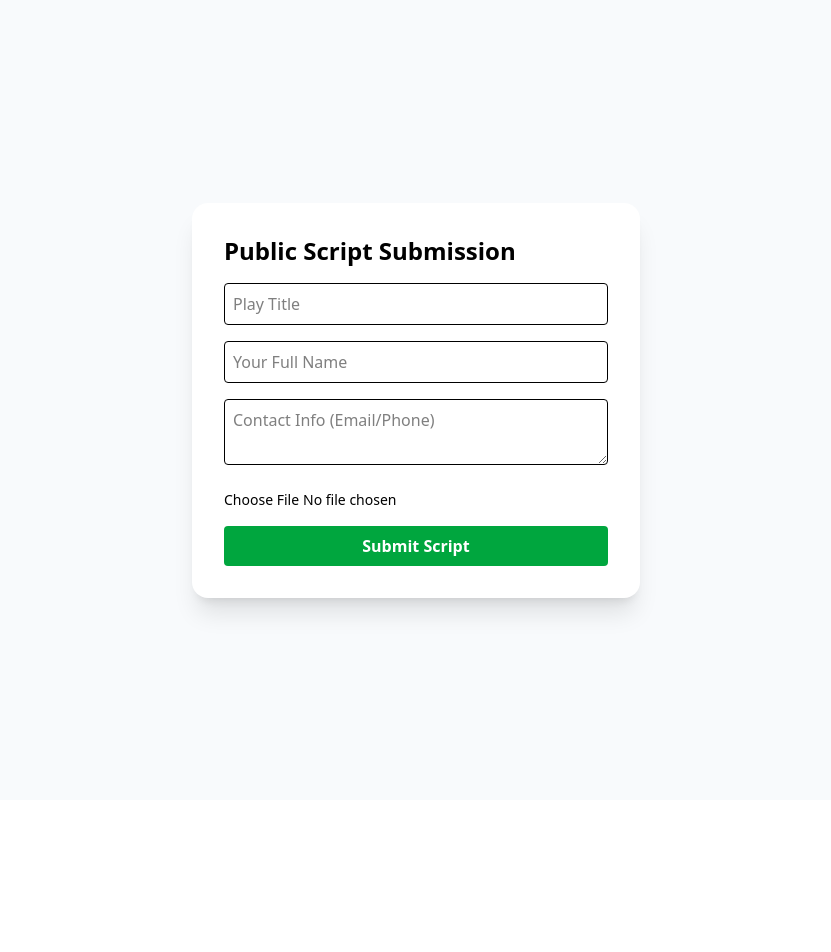
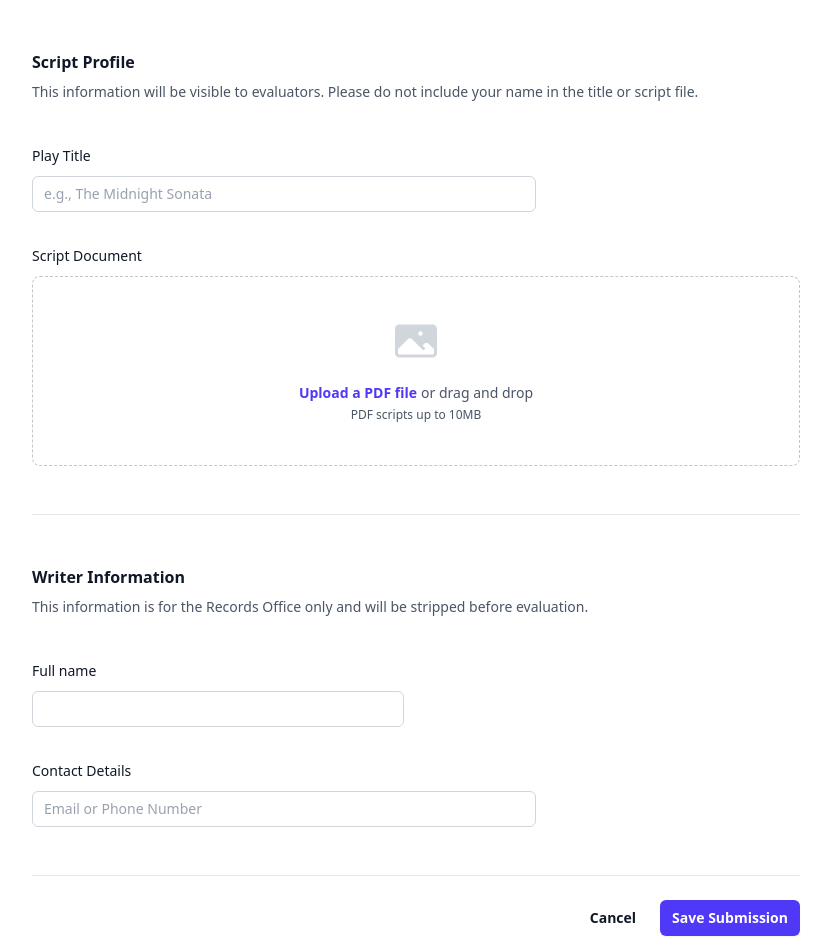
Before and after one commit to cipherWizard31/ScriptEval, a Next.js app: page /forms/upload in a window 1280 px wide. Shown: the top 952 px of the page, without its empty margins (224-1055 px from the left). Before the commit the page ends 800 px from the top, so only its background shows below. Built offline with nearby package versions, Linux system fonts and the light colour scheme.

Commit message:
refactor: update database schema and enhance records dashboard UI

```diff
--- a/app/forms/upload/page.tsx
+++ b/app/forms/upload/page.tsx
@@ -1,25 +1,148 @@
 // app/forms/upload/page.tsx
 'use client'
+
+import { useState } from 'react';
 import { uploadScript } from '@/app/actions/public-upload';
 import toast from 'react-hot-toast';
+import { useRouter } from 'next/navigation';
 
 export default function PublicUpload() {
+  const [loading, setLoading] = useState(false);
+  const router = useRouter();
+
   async function handleAction(formData: FormData) {
-    const res = await uploadScript(formData);
-    if (res.success) toast.success("Script submitted to Records Office!");
-    else toast.error("Submission failed.");
+    setLoading(true);
+    const toastId = toast.loading('Uploading to secure vault...');
+
+    try {
+      const res = await uploadScript(formData);
+      if (res.success) {
+        toast.success("Submission successful.", { id: toastId });
+        setTimeout(() => router.push('/'), 2000);
+      } else {
+        toast.error(res.error || "Submission failed.", { id: toastId });
+        setLoading(false);
+      }
+    } catch (err) {
+      toast.error("A system error occurred.", { id: toastId });
+      setLoading(false);
+    }
   }
 
   return (
-    <div className="min-h-screen bg-slate-50 flex items-center justify-center p-6">
-      <form action={handleAction} className="bg-white p-8 rounded-2xl shadow-xl max-w-md w-full space-y-4">
-        <h1 className="text-2xl font-bold">Public Script Submission</h1>
-        <input name="title" placeholder="Play Title" required className="w-full p-2 border rounded text-black" />
-        <input name="author" placeholder="Your Full Name" required className="w-full p-2 border rounded text-black" />
-        <textarea name="contact" placeholder="Contact Info (Email/Phone)" required className="w-full p-2 border rounded text-black" />
-        <input type="file" name="scriptFile" accept=".pdf" required className="w-full text-sm" />
-        <button type="submit" className="w-full bg-green-600 text-white py-2 rounded font-bold">Submit Script</button>
-      </form>
+    <div className="min-h-screen bg-white  py-12 px-6 lg:px-8">
+      <div className="max-w-3xl mx-auto">
+        <form action={handleAction}>
+          <div className="space-y-12">
+
+            {/* SECTION 1: SCRIPT DETAILS */}
+            <div className="border-b border-gray-900/10 pb-12">
+              <h2 className="text-base/7 font-semibold text-gray-900 ">Script Profile</h2>
+              <p className="mt-1 text-sm/6 text-gray-600 ">
+                This information will be visible to evaluators. Please do not include your name in the title or script file.
+              </p>
+
+              <div className="mt-10 grid grid-cols-1 gap-x-6 gap-y-8 sm:grid-cols-6">
+                <div className="sm:col-span-4">
+                  <label htmlFor="title" className="block text-sm/6 font-medium text-gray-900 ">
+                    Play Title
+                  </label>
+                  <div className="mt-2">
+                    <input
+                      id="title"
+                      name="title"
+                      type="text"
+                      required
+                      placeholder="e.g., The Midnight Sonata"
+                      className="block w-full rounded-md bg-white px-3 py-1.5 text-base text-gray-900 outline-1 -outline-offset-1 outline-gray-300 placeholder:text-gray-400 focus:outline-2 focus:-outline-offset-2 focus:outline-indigo-600 sm:text-sm/6 "
+                    />
+                  </div>
+                </div>
+
+                <div className="col-span-full">
+                  <label htmlFor="file-upload" className="block text-sm/6 font-medium text-gray-900 ">
+                    Script Document
+                  </label>
+                  <div className="mt-2 flex justify-center rounded-lg border border-dashed border-gray-900/25 px-6 py-10">
+                    <div className="text-center">
+                      <svg viewBox="0 0 24 24" fill="currentColor" aria-hidden="true" className="mx-auto size-12 text-gray-300">
+                        <path d="M1.5 6a2.25 2.25 0 0 1 2.25-2.25h16.5A2.25 2.25 0 0 1 22.5 6v12a2.25 2.25 0 0 1-2.25 2.25H3.75A2.25 2.25 0 0 1 1.5 18V6ZM3 16.06V18c0 .414.336.75.75.75h16.5A.75.75 0 0 0 21 18v-1.94l-2.69-2.689a1.5 1.5 0 0 0-2.12 0l-.88.879.97.97a.75.75 0 1 1-1.06 1.06l-5.16-5.159a1.5 1.5 0 0 0-2.12 0L3 16.061Zm10.125-7.81a1.125 1.125 0 1 1 2.25 0 1.125 1.125 0 0 1-2.25 0Z" clipRule="evenodd" fillRule="evenodd" />
+                      </svg>
+                      <div className="mt-4 flex text-sm/6 text-gray-600">
+                        <label htmlFor="scriptFile" className="relative cursor-pointer rounded-md bg-transparent font-semibold text-indigo-600 focus-within:outline-2 focus-within:outline-offset-2 focus-within:outline-indigo-600 hover:text-indigo-500">
+                          <span>Upload a PDF file</span>
+                          <input id="scriptFile" name="scriptFile" type="file" accept=".pdf" required className="sr-only" />
+                        </label>
+                        <p className="pl-1">or drag and drop</p>
+                      </div>
+                      <p className="text-xs/5 text-gray-600 ">PDF scripts up to 10MB</p>
+                    </div>
+                  </div>
+                </div>
+              </div>
+            </div>
+
+            {/* SECTION 2: BLIND REVIEW INFO */}
+            <div className="border-b border-gray-900/10 pb-12">
+              <h2 className="text-base/7 font-semibold text-gray-900 ">Writer Information</h2>
+              <p className="mt-1 text-sm/6 text-gray-600">
+                This information is for the Records Office only and will be stripped before evaluation.
+              </p>
+
+              <div className="mt-10 grid grid-cols-1 gap-x-6 gap-y-8 sm:grid-cols-6">
+                <div className="sm:col-span-3">
+                  <label htmlFor="author" className="block text-sm/6 font-medium text-gray-900 ">
+                    Full name
+                  </label>
+                  <div className="mt-2">
+                    <input
+                      id="author"
+                      type="text"
+                      name="author"
+                      autoComplete="name"
+                      required
+                      className="block w-full rounded-md bg-white px-3 py-1.5 text-base text-gray-900 outline-1 -outline-offset-1 outline-gray-300 placeholder:text-gray-400 focus:outline-2 focus:-outline-offset-2 focus:outline-indigo-600 sm:text-sm/6"
+                    />
+                  </div>
+                </div>
+
+                <div className="sm:col-span-4">
+                  <label htmlFor="contact" className="block text-sm/6 font-medium text-gray-900 ">
+                    Contact Details
+                  </label>
+                  <div className="mt-2">
+                    <input
+                      id="contact"
+                      type="text"
+                      name="contact"
+                      required
+                      placeholder="Email or Phone Number"
+                      className="block w-full rounded-md bg-white px-3 py-1.5 text-base text-gray-900 outline-1 -outline-offset-1 outline-gray-300 placeholder:text-gray-400 focus:outline-2 focus:-outline-offset-2 focus:outline-indigo-600 sm:text-sm/6"
+                    />
+                  </div>
+                </div>
+              </div>
+            </div>
+          </div>
+
+          <div className="mt-6 flex items-center justify-end gap-x-6">
+            <button
+              type="button"
+              onClick={() => router.push('/')}
+              className="text-sm/6 font-semibold text-gray-900"
+            >
+              Cancel
+            </button>
+            <button
+              type="submit"
+              disabled={loading}
+              className="rounded-md bg-indigo-600 px-3 py-2 text-sm font-semibold text-white shadow-xs hover:bg-indigo-500 focus-visible:outline-2 focus-visible:outline-offset-2 focus-visible:outline-indigo-600 "
+            >
+              {loading ? 'Submitting...' : 'Save Submission'}
+            </button>
+          </div>
+        </form>
+      </div>
     </div>
   );
 }
--- a/app/records/dashboard/page.tsx
+++ b/app/records/dashboard/page.tsx
@@ -1,41 +1,101 @@
 // app/records/dashboard/page.tsx
 import db from '@/lib/db';
-import { stripAndSend } from '@/app/actions/records-actions';
+import { revalidatePath } from 'next/cache';
 
 export default function RecordsDashboard() {
-  const scripts = db.prepare("SELECT * FROM scripts WHERE status = 'PENDING_RECORDS'").all() as any[];
+  // Fetch only scripts waiting for Records Office clearance
+  const scripts = db.prepare("SELECT * FROM scripts WHERE status = 'PENDING_RECORDS' ORDER BY createdAt DESC").all() as any[];
+
+  async function clearScript(formData: FormData) {
+    'use server'
+    const id = formData.get('id');
+    db.prepare("UPDATE scripts SET status = 'CLEARED' WHERE id = ?").run(id);
+    revalidatePath('/records/dashboard');
+  }
 
   return (
-    <main className="p-8">
-      <h1 className="text-2xl font-bold mb-6">Records Office: Intake Queue</h1>
-      <table className="w-full border text-black">
-        <thead className="bg-slate-100">
+    <div className="min-h-screen bg-white py-12 px-6 lg:px-8 font-sans">
+      <div className="max-w-6xl mx-auto">
+        {/* Header Section */}
+        <div className="sm:flex sm:items-center">
+          <div className="sm:flex-auto">
+            <h1 className="text-2xl font-semibold leading-6 text-gray-900">Records Office Vault</h1>
+            <p className="mt-2 text-sm text-gray-600">
+              A list of all incoming submissions. Clearing a script removes the writer's identity for the evaluation phase.
+            </p>
+          </div>
+        </div>
+
+        {/* Table Section */}
+        <div className="mt-8 flow-root">
+          <div className="-mx-4 -my-2 overflow-x-auto sm:-mx-6 lg:-mx-8">
+            <div className="inline-block min-w-full py-2 align-middle sm:px-6 lg:px-8">
+              <div className="overflow-hidden shadow ring-1 ring-black ring-opacity-5 sm:rounded-lg">
+                <table className="min-w-full divide-y divide-gray-300">
+                  <thead className="bg-gray-50">
                     <tr>
-            <th className="p-2 border">Author & Contact</th>
-            <th className="p-2 border">Title</th>
-            <th className="p-2 border text-right">Action</th>
+                      <th scope="col" className="py-3.5 pl-4 pr-3 text-left text-sm font-semibold text-gray-900 sm:pl-6">
+                        Play Title
+                      </th>
+                      <th scope="col" className="px-3 py-3.5 text-left text-sm font-semibold text-gray-900">
+                        Writer Name
+                      </th>
+                      <th scope="col" className="px-3 py-3.5 text-left text-sm font-semibold text-gray-900">
+                        Contact Info
+                      </th>
+                      <th scope="col" className="px-3 py-3.5 text-left text-sm font-semibold text-gray-900">
+                        Status
+                      </th>
+                      <th scope="col" className="relative py-3.5 pl-3 pr-4 sm:pr-6 text-right">
+                        <span className="sr-only">Actions</span>
+                      </th>
                     </tr>
                   </thead>
-        <tbody>
-          {scripts.map(s => (
-            <tr key={s.id}>
-              <td className="p-2 border">
-                <strong>{s.authorName}</strong><br/>
-                <span className="text-xs text-slate-500">{s.contactInfo}</span>
+                  <tbody className="divide-y divide-gray-200 bg-white">
+                    {scripts.length === 0 ? (
+                      <tr>
+                        <td colSpan={5} className="py-10 text-center text-sm text-gray-500 italic">
+                          No pending submissions found in the vault.
                         </td>
-              <td className="p-2 border">{s.title}</td>
-              <td className="p-2 border text-right">
-                <form action={stripAndSend}>
-                  <input type="hidden" name="id" value={s.id} />
-                  <button className="bg-blue-500 text-white px-3 py-1 rounded text-sm">
-                    Strip Info & Send to Admin
+                      </tr>
+                    ) : (
+                      scripts.map((script) => (
+                        <tr key={script.id} className="hover:bg-gray-50 transition-colors">
+                          <td className="whitespace-nowrap py-4 pl-4 pr-3 text-sm font-medium text-gray-900 sm:pl-6">
+                            {script.title}
+                          </td>
+                          <td className="whitespace-nowrap px-3 py-4 text-sm text-gray-600">
+                            {script.authorName}
+                          </td>
+                          <td className="whitespace-nowrap px-3 py-4 text-sm text-gray-600">
+                            {script.contactInfo}
+                          </td>
+                          <td className="whitespace-nowrap px-3 py-4 text-sm">
+                            <span className="inline-flex items-center rounded-md bg-amber-50 px-2 py-1 text-xs font-medium text-amber-800 ring-1 ring-inset ring-amber-600/20">
+                              Needs Clearance
+                            </span>
+                          </td>
+                          <td className="relative whitespace-nowrap py-4 pl-3 pr-4 text-right text-sm font-medium sm:pr-6">
+                            <form action={clearScript}>
+                              <input type="hidden" name="id" value={script.id} />
+                              <button
+                                type="submit"
+                                className="text-indigo-600 hover:text-indigo-900 font-bold"
+                              >
+                                Clear & Strip<span className="sr-only">, {script.title}</span>
                               </button>
                             </form>
                           </td>
                         </tr>
-          ))}
+                      ))
+                    )}
                   </tbody>
                 </table>
-    </main>
+              </div>
+            </div>
+          </div>
+        </div>
+      </div>
+    </div>
   );
 }
```
Also changed, not shown: lib/db.ts (+10 -25 lines), 2 other files (tests, documents, lock files or other folders). Lines whose indentation alone changed are shown as unchanged.
